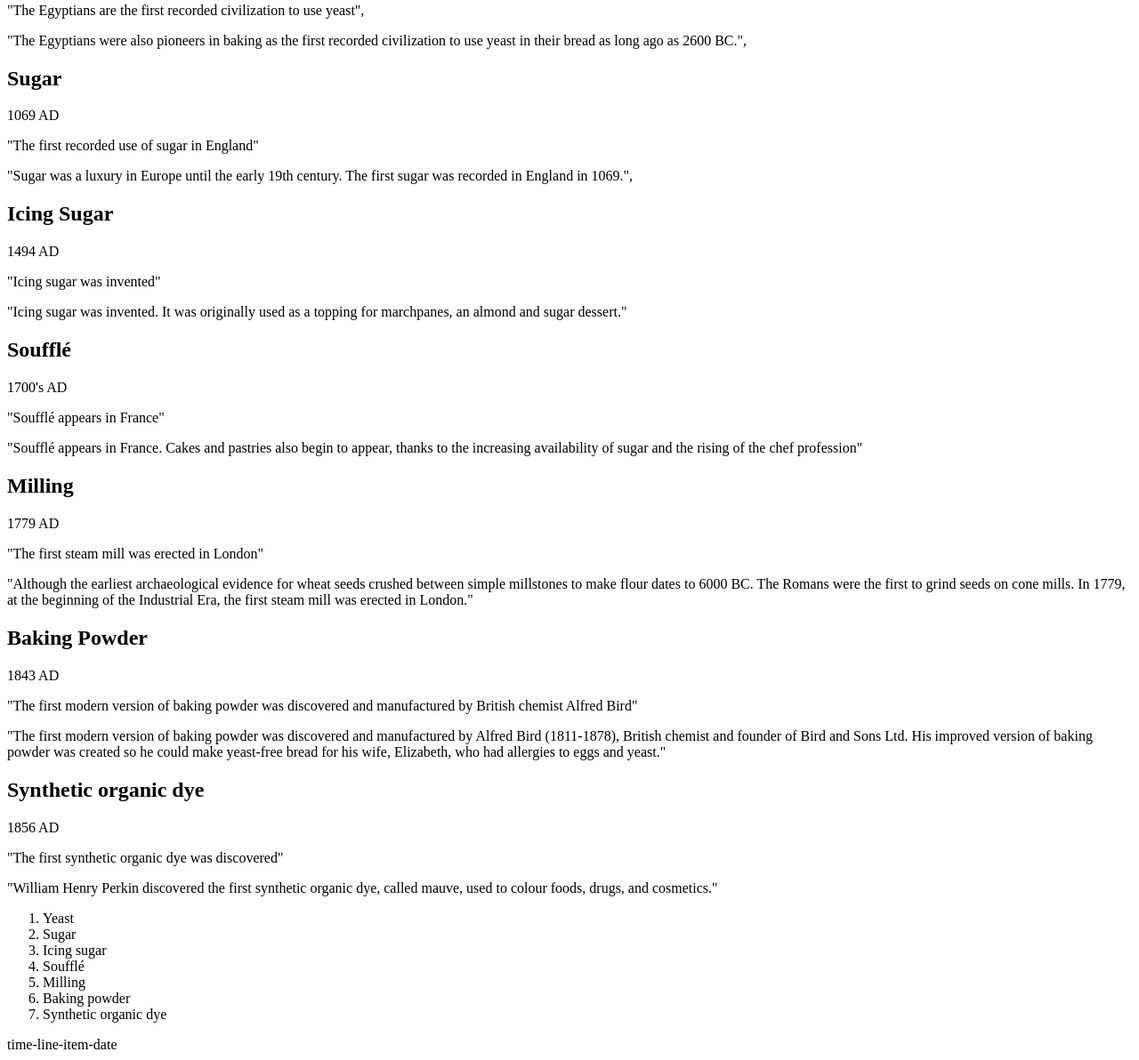
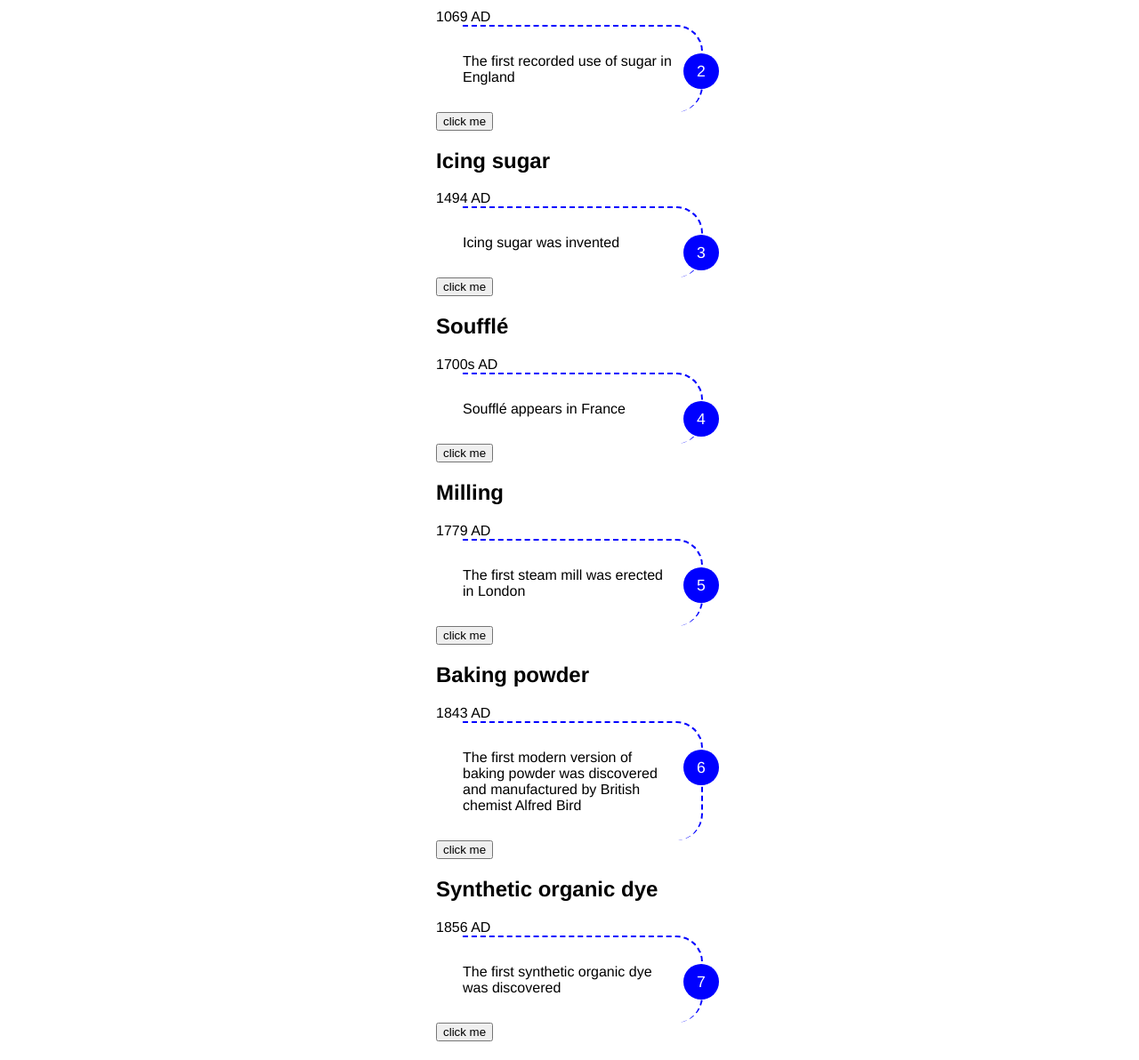
Before and after one commit to black-codher-bootcamp-2021-vaughan/unit-03-javascript-assignment-vaughan-group-i, a website with bundled scripts: page index.html in a window 1280 px wide. Shown: the part 263-1455 px from the top of the page at 89% size. Built offline with nearby package versions, Linux system fonts and the light colour scheme.

Commit message:
the work we have done so far

```diff
--- a/index.html
+++ b/index.html
@@ -1,94 +1,13 @@
 <!DOCTYPE html>
 <html lang="en">
-
-<head>
+  <head>
     <meta charset="UTF-8" />
     <meta http-equiv="X-UA-Compatible" content="IE=edge" />
     <meta name="viewport" content="width=device-width, initial-scale=1.0" />
     <link rel="stylesheet" href="style.css">
-
     <title>Timeline Starter</title>
-
   </head>
-
-  <body>
+  <body> <div class="timeline"></div>
     <script type="module" src="js/index.js"></script>
-        1<div>Timeline</div>
-        2i<div class="timeline-item">
-
-              2a<h2>class="timeline-item-title</h2>
-          <div class="timeline-item"
-                ???????
-                <span>2600 BC</span>
-                <p></p>
-          </div>
-            <h2>Yeast</h2>
-              <div class="timeline-item"
-                ???????
-                <span>2600 BC</span>
-                <p>"The Egyptians are the first recorded civilization to use yeast",</p>
-                <p>"The Egyptians were also pioneers in baking as the first recorded civilization to use yeast in their bread as long ago as 2600 BC.",</p>
-          </div>
-              <h2>Sugar</h2>
-              <div class="timeline-item"
-                ???????
-                <span>1069 AD</span>
-                <p>"The first recorded use of sugar in England"</p>
-                <p>"Sugar was a luxury in Europe until the early 19th century. The first sugar was recorded in England in 1069.",</p>
-          </div>
-            <h2>Icing Sugar</h2>
-            <div class="timeline-item"
-                ???????
-                <span>1494 AD</span>
-                <p>"Icing sugar was invented"</p>
-                <p>"Icing sugar was invented. It was originally used as a topping for marchpanes, an almond and sugar dessert."</p>
-          </div>
-            <h2>Soufflé</h2>
-            <div class="timeline-item"
-                ???????
-                <span>1700's AD</span>
-                <p>"Soufflé appears in France"</p>
-                <p>"Soufflé appears in France. Cakes and pastries also begin to appear, thanks to the increasing availability of sugar and the rising of the chef profession"
-                </p>
-          </div>
-            <h2>Milling</h2>
-            <div class="timeline-item"
-                ???????
-                <span>1779 AD</span>
-                <p>"The first steam mill was erected in London"</p>
-                <p>"Although the earliest archaeological evidence for wheat seeds crushed between simple millstones to make flour dates to 6000 BC. The Romans were the first to grind seeds on cone mills. In 1779, at the beginning of the Industrial Era, the first steam mill was erected in London."</p>
-          </div>
-            <h2>Baking Powder</h2>
-            <div class="timeline-item"
-                ???????
-                <span>1843 AD</span>
-                <p>"The first modern version of baking powder was discovered and manufactured by British chemist Alfred Bird"</p>
-                <p>"The first modern version of baking powder was discovered and manufactured by Alfred Bird (1811-1878), British chemist and founder of Bird and Sons Ltd. His improved version of baking powder was created so he could make yeast-free bread for his wife, Elizabeth, who had allergies to eggs and yeast."</p>
-          </div>
-            <h2>Synthetic organic dye</h2>
-            <div class="timeline-item"
-                ???????
-                <span>1856 AD</span>
-                <p>"The first synthetic organic dye was discovered"</p>
-                <p>"William Henry Perkin discovered the first synthetic organic dye, called mauve, used to colour foods, drugs, and cosmetics."</p>
-          </div>
-
-
-               <ol>
-                 <li>Yeast</li>
-                 <li>Sugar</li>
-                 <li>Icing sugar</li>
-                 <li>Soufflé</li>
-                 <li>Milling</li>
-                 <li>Baking powder</li>
-                 <li>Synthetic organic dye</li>
-              </ol>
-              <span>
-                time-line-item-date
-              </span>
-
-
-    </div>
-
   </body>
 </html>
--- /dev/null
+++ b/js/index.js
@@ -0,0 +1,86 @@
+import { dates } from "./data.js";
+// console.log(dates)
+const timeline = document.querySelector(".timeline")
+
+// Creating empty div
+const _timeline_item = document.createElement("div");
+
+dates.map((item) => {
+
+
+  //giving div a class of timeline item
+  _timeline_item.setAttribute("class", "timeline-item");
+
+  //Creating the title h2 giving it a class and setting the text
+  const _timeline_item_title = document.createElement("h2");
+  _timeline_item_title.setAttribute("class", "timeline-item-title");
+  _timeline_item_title.textContent = item.title;
+  _timeline_item.appendChild(_timeline_item_title);
+
+  const _timeline_item_date = document.createElement("span")
+  _timeline_item_date.setAttribute("class", "timeline-item-date");
+  _timeline_item_date.textContent = item.date;
+  _timeline_item.appendChild(_timeline_item_date);
+
+  const _timeline_item_summary = document.createElement("p")
+  _timeline_item_summary.setAttribute("class", "timeline-item-summary");
+  _timeline_item_summary.textContent = item.summary;
+  _timeline_item.appendChild(_timeline_item_summary);
+
+  const _timeline_open_modal_button = document.createElement ("button");
+  _timeline_open_modal_button.setAttribute('id', 'modal-close-button');
+  _timeline_open_modal_button.textContent = "click me"
+  console.log("item", item)
+  _timeline_open_modal_button.addEventListener("click", () => setModalData(item));
+  _timeline_item.appendChild(_timeline_open_modal_button);
+
+  timeline.appendChild(_timeline_item);
+
+});
+
+//Get the modal function
+function setModalData(item) {
+  console.log("set modal data function", item)
+
+  const divElement = document.createElement('div');
+  divElement.setAttribute('id','modal-container');
+  timeline.appendChild(divElement);
+
+  const { title, date, fullDescription, image, summary } = item;
+
+  console.log(title)
+
+  const timelineItemTitle = document.createElement("h2");
+  timelineItemTitle.setAttribute('id, timeline-item-title');
+  timelineItemTitle.classList.add("timeline-item-title");
+  timelineItemTitle.textContent = title;
+  timeline.appendChild(timelineItemTitle);
+
+  const _more_info = document.createElement("p");
+  _more_info.setAttribute("id", "modal_full_description");
+  _more_info.textContent = item.fullDescription;
+
+  timeline.appendChild(_more_info);
+
+  const _modal_image = document.createElement ("img");
+  _modal_image.setAttribute('id', 'modal-image');
+  _modal_image.setAttribute('src', item.image);
+  timeline.appendChild(_modal_image);
+
+  const close = document.createElement('button');
+  close.textContent = "close the modal"
+  close.addEvhi
+  entListener('click', ()=> closeModal());
+}
+
+
+// /(css to open and close modal)
+function closeModal(){
+    container.classList.remove("modal-visible");
+    console.log('closeModal fuction');
+};
+
+
+// ('#closemodal').click(function() {
+//   ('#modalwindow').modal('hide');
+// });
--- a/style.css
+++ b/style.css
@@ -0,0 +1,80 @@
+@import url('https://fonts.googleapis.com/css?family=Poppins&displa=swap');
+
+body { font-family: Helvetica; }
+
+div {
+  width: 300px;
+  margin: auto;
+}
+
+p {
+  border-top: 2px dashed;
+  border-color: blue !important;
+  margin:0; padding: 30px;
+  counter-increment: section;
+  position: relative;
+}
+
+p:nth-child(even):before {
+  content: counter(section);
+  right: 100%;
+  margin-right: -20px;
+  position: absolute;
+  border-radius: 50%;
+  padding: 10px;
+  height: 20px;
+  width: 20px;
+  background-color: blue;
+  text-align:center;
+  color: white;
+  font-size: 110%;
+}
+
+.modal {
+    display: none;
+  }
+  .modal-visible {
+    display: block;
+  }
+
+p:nth-child(odd):before {
+  content: counter(section);
+  left: 100%;
+  margin-left: -20px;
+  position: absolute;
+  border-radius: 50%;
+  padding: 10px;
+  height: 20px;
+  width: 20px;
+  background-color: blue;
+  text-align:center;
+  color: white;
+  font-size: 110%;
+}
+
+p:nth-child(even) {
+  border-left: 2px dashed;
+  border-top-left-radius: 30px;
+  border-bottom-left-radius: 30px;
+  margin-right: 30px;
+  padding-right: 0;
+}
+
+p:nth-child(odd) {
+  border-right: 2px dashed;
+  border-top-right-radius: 30px;
+  border-bottom-right-radius: 30px;
+  margin-left: 30px;
+  padding-left: 0;
+}
+
+p:first-child {
+  border-top: 0;
+  border-top-right-radius:0;
+  border-top-left-radius:0;
+}
+
+p:last-child {
+  border-bottom-right-radius:0;
+  border-bottom-left-radius:0;
+}
```
